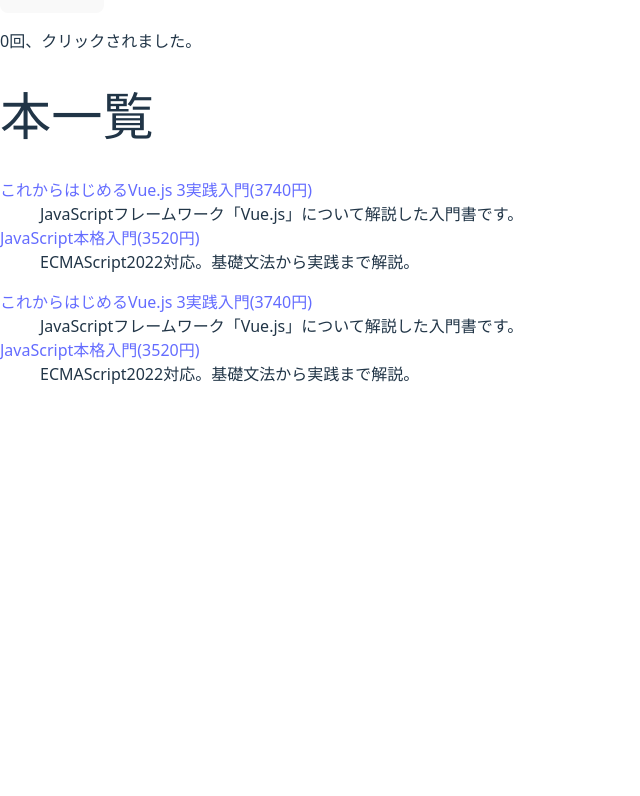
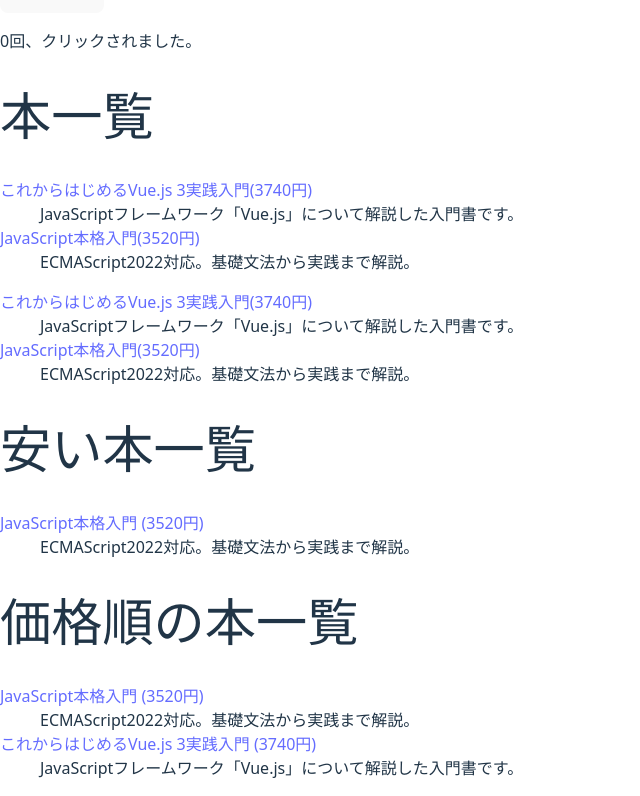
Before and after one commit to kenta1120/react-practice, a React (Vite) app: page / in a window 1280 px wide. Shown: the part 810-1606 px from the top of the page, without its empty margins (0-640 px from the left). Before the commit the page ends 1212 px from the top, so only its background shows below. Built offline with nearby package versions, Linux system fonts and the light colour scheme.

Commit message:
filterとsortの学習コードを追加

```diff
--- a/src/App.jsx
+++ b/src/App.jsx
@@ -5,6 +5,8 @@
 import ForList from "./ForList";
 import books from "./books";
 import ForNest from './ForNest';
+import ForFilter from "./ForFilter";
+import ForSort from "./ForSort";
 
 function Header() {
   return <h2>ヘッダーです</h2>;
@@ -67,6 +69,12 @@
 
       <ForList src={books} />
       <ForNest src={books} />
+
+      <h1>安い本一覧</h1>
+      <ForFilter src={books} />
+
+      <h1>価格順の本一覧</h1>
+      <ForSort src={books} />
     </>
   );
 }
--- /dev/null
+++ b/src/ForFilter.jsx
@@ -0,0 +1,19 @@
+import React from 'react';
+
+export default function ForFilter({ src }) {
+  const lowPrice = src.filter(book => book.price < 3600);
+  return (
+  <dl>
+    {lowPrice.map(elem => (
+      <React.Fragment key={elem.isbn}>
+        <dt>
+          <a href={`https://wings.msn.to/books/${elem.isbn}/${elem.isbn}.jpg`}>
+            {elem.title} ({elem.price}円)
+          </a>
+        </dt>
+        <dd>{elem.summary}</dd>
+      </React.Fragment>
+    ))}
+  </dl>
+  );
+}
--- /dev/null
+++ b/src/ForSort.jsx
@@ -0,0 +1,20 @@
+import React from 'react';
+
+export default function ForSort({ src }) {
+  const sorted = [...src].sort((m, n) => m.price - n.price);
+
+  return (
+    <dl>
+      {sorted.map(elem => (
+        <React.Fragment key={elem.isbn}>
+          <dt>
+            <a href={`https://wings.msn.to/books/${elem.isbn}/${elem.isbn}.jpg`}>
+              {elem.title} ({elem.price}円)
+            </a>
+          </dt>
+          <dd>{elem.summary}</dd>
+        </React.Fragment>
+      ))}
+    </dl>
+  );
+}
```
